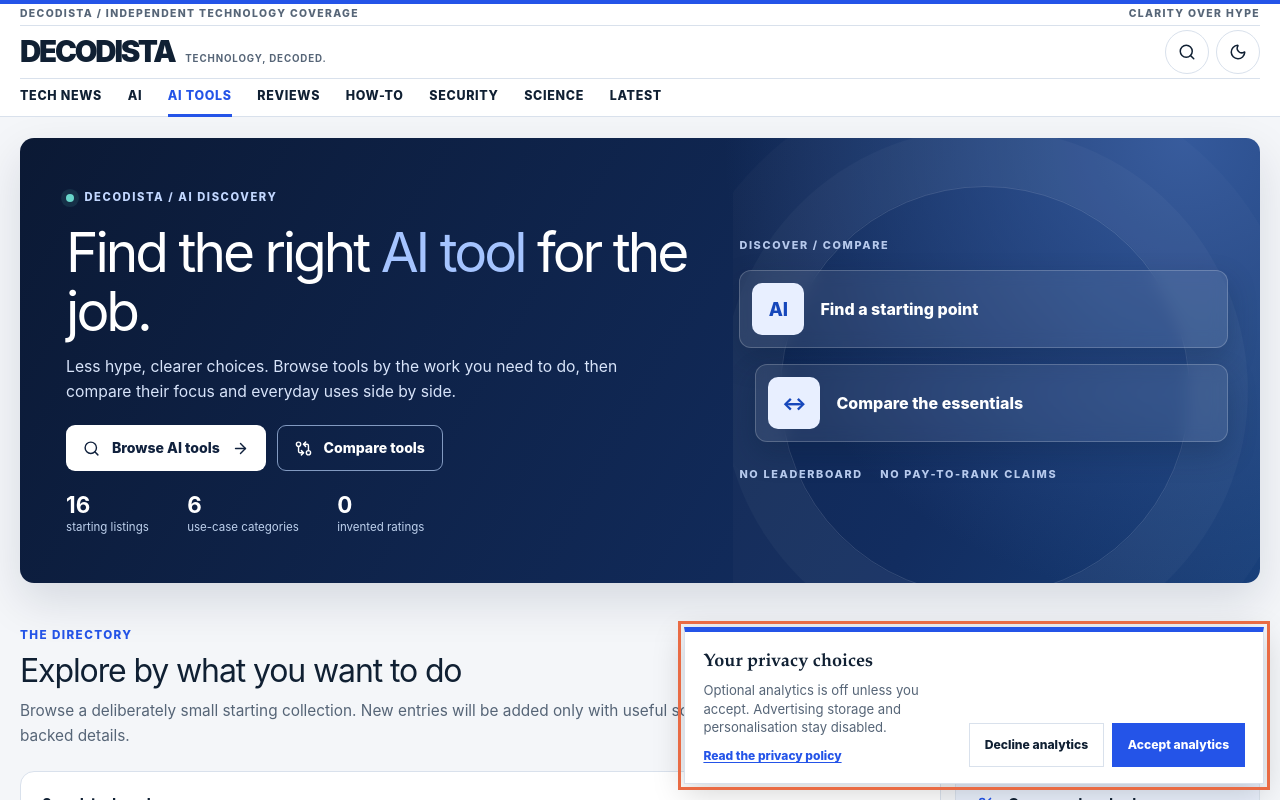
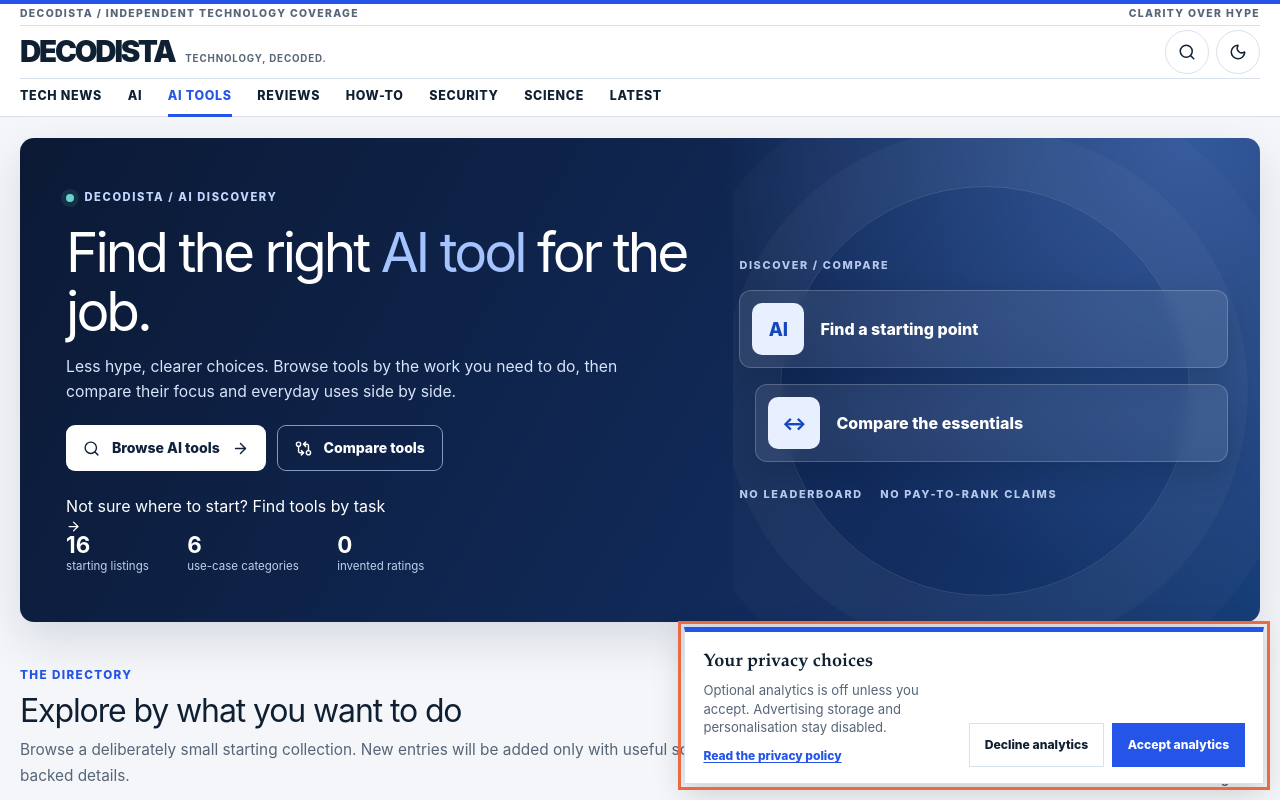
Before and after one commit to syleriofficial/Decodista, a Next.js app: page /ai-tools in a window 1280 px wide. Shown: the top 800 px of the page. Built offline with nearby package versions, Linux system fonts and the light colour scheme; no server answers.

Commit message:
style(ai-tools): preserve task finder navigation shortcut

```diff
--- a/app/ai-tools/page.tsx
+++ b/app/ai-tools/page.tsx
@@ -51,6 +51,7 @@ export default function AIToolsPage() {
             <a href="#ai-tools-directory" className="ai-tools-primary-action"><Search size={17} aria-hidden="true" /> Browse AI tools <ArrowRight size={17} aria-hidden="true" /></a>
             <Link href="/ai-tools/compare" className="ai-tools-secondary-action"><GitCompareArrows size={17} aria-hidden="true" /> Compare tools</Link>
           </div>
+          <a href="#ai-task-finder" className="ai-tools-task-shortcut">Not sure where to start? Find tools by task <ArrowRight size={15} aria-hidden="true" /></a>
           <div className="ai-tools-hero-stats">
             <div><strong>{AI_TOOLS.length}</strong><span>starting listings</span></div>
             <div><strong>6</strong><span>use-case categories</span></div>
```
